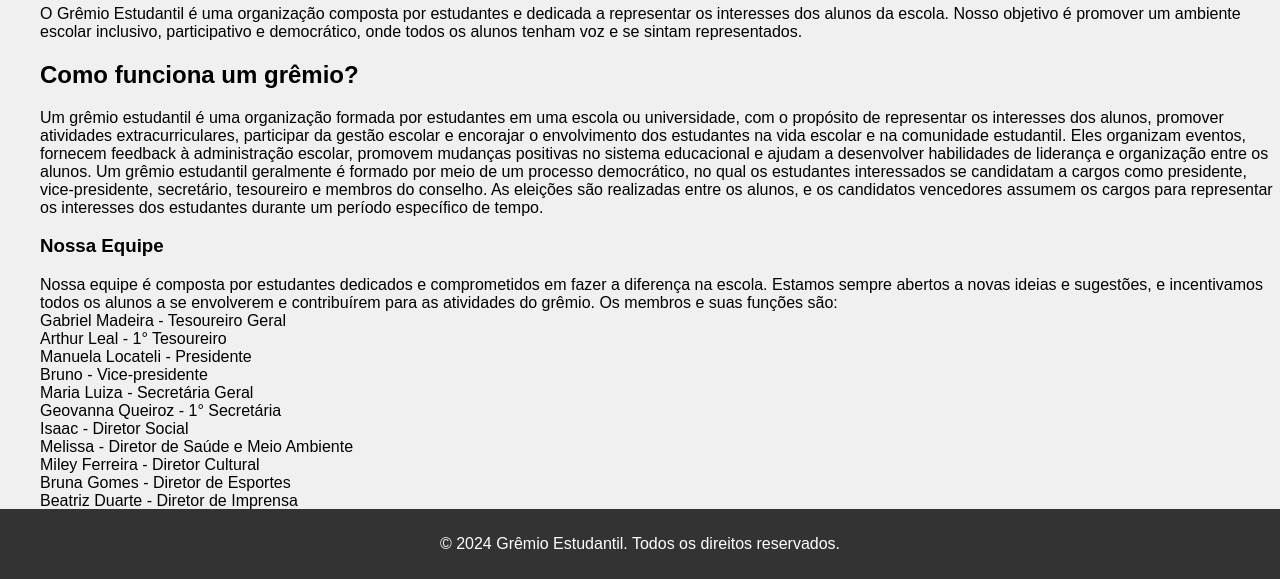
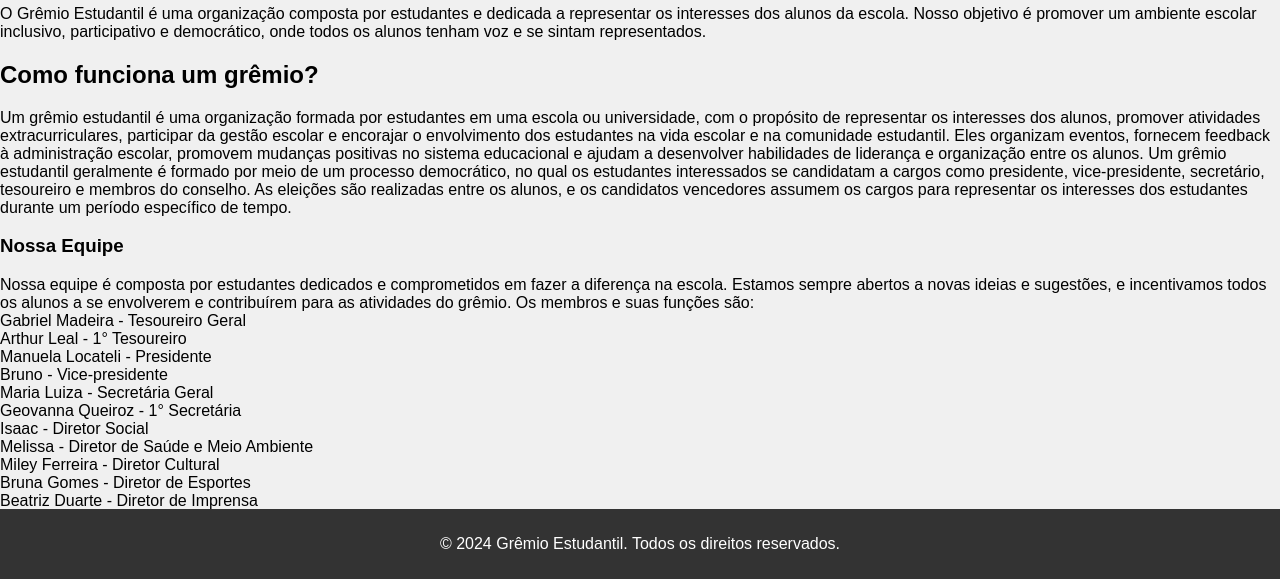
Before and after one commit to ddavijj/ddavijj.github.com-, a plain HTML site: page sobrenospage.html in a window 1280 px wide. Shown: the part 221-800 px from the top of the page. Drawn offline with Linux system fonts and the light colour scheme.

Commit message:
Update sobrenospage.html

```diff
--- a/sobrenospage.html
+++ b/sobrenospage.html
@@ -6,9 +6,7 @@
     <title>Sobre Nós - Grêmio Estudantil</title>
     <link rel="stylesheet" href="style.css">
     <style>
-        body {
-        margin-left: 40px
-        }
+
     </style>
 </head>
 <body>
```
